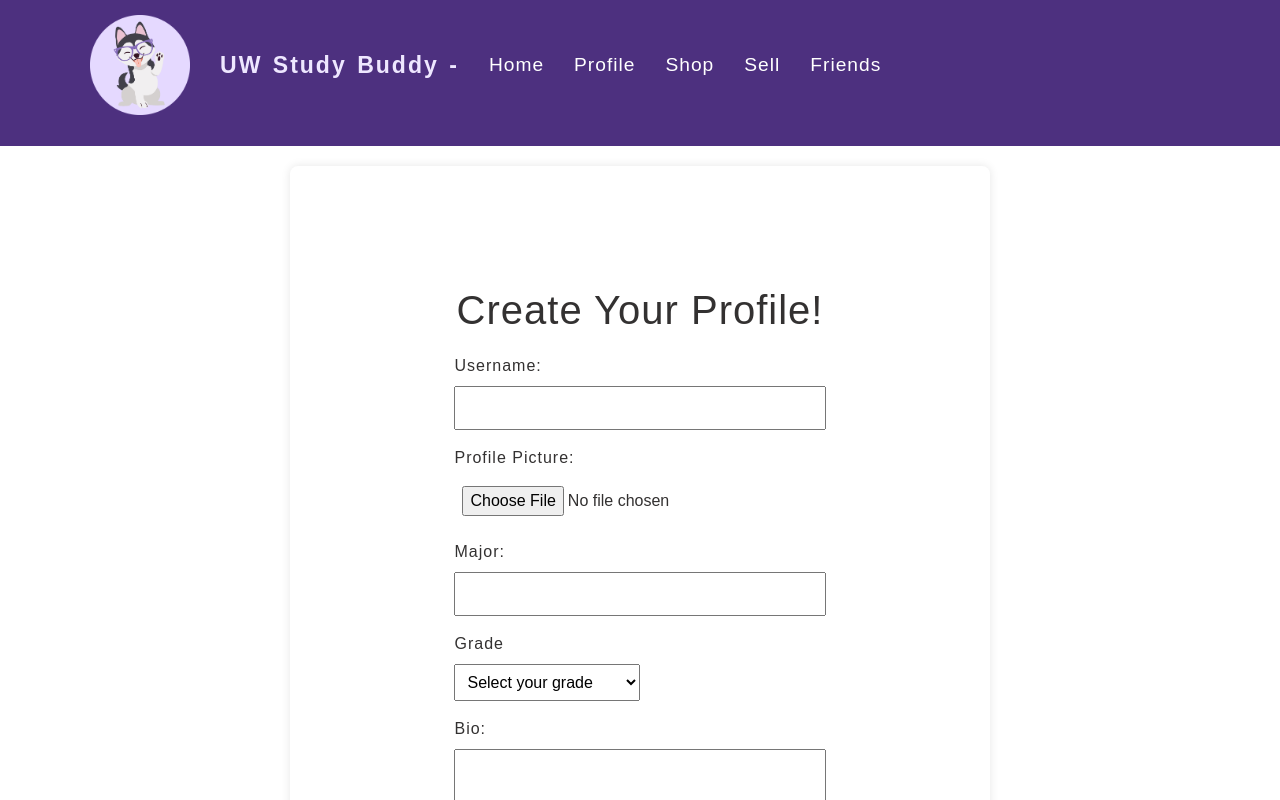
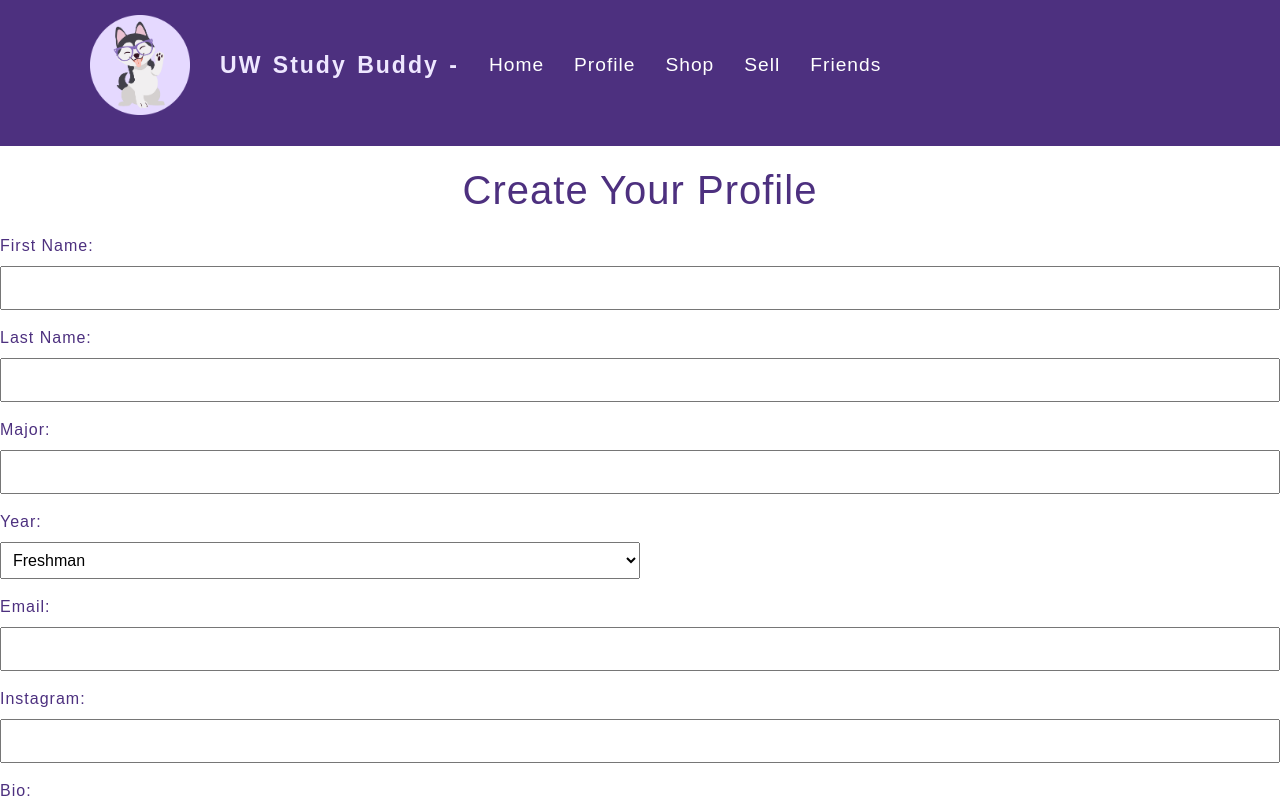
Before and after one commit to devanshidesai25/uwstudybuddy, a React (Create React App) app: page /profile in a window 1280 px wide. Shown: the top 800 px of the page. Built offline with nearby package versions, Linux system fonts and the light colour scheme.

Commit message:
data from profile form is being saved in formData

```diff
--- a/package.json
+++ b/package.json
@@ -6,6 +6,7 @@
     "@testing-library/jest-dom": "^5.17.0",
     "@testing-library/react": "^13.4.0",
     "@testing-library/user-event": "^13.5.0",
+    "axios": "^1.6.7",
     "bootstrap": "^5.3.3",
     "firebase": "^10.8.1",
     "react": "^18.2.0",
--- a/src/App.js
+++ b/src/App.js
@@ -1,5 +1,5 @@
 import React from 'react';
-import { Routes, Route} from 'react-router-dom';
+import { Routes, Route } from 'react-router-dom';
 import HomePage from './HomePage';
 import AvailableListings from './AvailableListings';
 import Sell from './Sell';
@@ -8,6 +8,7 @@ import ListingDisplay from './ListingDisplay';
 import Friends from './Friends';
 import 'bootstrap/dist/css/bootstrap.min.css';
 import './css/style.css';
+
 
 function App(props) {
   return (
--- a/src/Profile.js
+++ b/src/Profile.js
@@ -1,68 +1,90 @@
 import React, { useState } from 'react';
 import Header from './Header';
 import Footer from './Footer';
+import axios from 'axios'; // You'll need axios to make HTTP requests
 
-function EditProfile({ onSaveProfile }) {
-  const [profileData, setProfileData] = useState({
-    name: '',
-    image: '',
+const ProfileForm = () => {
+  const [formData, setFormData] = useState({
+    firstName: '',
+    lastName: '',
     major: '',
-    grade: '',
+    year: 'Freshman',
+    email: '',
+    instagram: '',
     bio: ''
   });
 
-  const handleInputChange = (e) => {
+  const handleChange = (e) => {
     const { name, value } = e.target;
-    setProfileData(prevData => ({
-      ...prevData,
+    setFormData(prevState => ({
+      ...prevState,
       [name]: value
     }));
   };
 
   const handleSubmit = (e) => {
     e.preventDefault();
-    onSaveProfile(profileData);
+    try {
+      localStorage.setItem('profileData', JSON.stringify(formData));
+      alert('Profile saved successfully!');
+      setFormData({
+        firstName: '',
+        lastName: '',
+        major: '',
+        year: '',
+        email: '',
+        instagram: '',
+        bio: ''
+      });
+    } catch (error) {
+      console.error('Error saving profile:', error);
+      alert('Error saving profile. Please try again later.');
+    }
   };
 
   return (
     <div>
-      <Header /> {}
-
-      <div className="profile-container">
-        <section id="Build Profile">
-          <h1>Create Your Profile!</h1>
-
-          <form onSubmit={handleSubmit} className="profile-form">
-            {/* Will add form link later */}
-            <label htmlFor="name">Username:</label>
-            <input type="text" id="name" name="name" required onChange={handleInputChange} value={profileData.name} />
-
-            <label htmlFor="profile-picture">Profile Picture:</label>
-            <input type="file" id="image" name="image" accept="image/*" onChange={handleInputChange} />
-
-            <label htmlFor="major">Major:</label>
-            <input type="text" id="major" name="major" onChange={handleInputChange} value={profileData.major} />
-
-            <label htmlFor="grade">Grade</label>
-            <select name="grade" className="grade-picker" onChange={handleInputChange} value={profileData.grade}>
-              <option value="">Select your grade</option>
-              <option>Freshman</option>
-              <option>Sophomore</option>
-              <option>Junior</option>
-              <option>Senior</option>
-            </select>
-
-            <label htmlFor="bio">Bio:</label>
-            <textarea id="bio" name="bio" rows="4" onChange={handleInputChange} value={profileData.bio}></textarea>
-
-            <button type="submit">Make Changes!</button>
-          </form>
-        </section>
-      </div>
-
-      <Footer /> {}
+      <Header />
+      <h1>Create Your Profile</h1>
+      <form onSubmit={handleSubmit}>
+        <div>
+          <label>First Name:</label>
+          <input type="text" name="firstName" value={formData.firstName} onChange={handleChange} required />
+        </div>
+        <div>
+          <label>Last Name:</label>
+          <input type="text" name="lastName" value={formData.lastName} onChange={handleChange} required />
+        </div>
+        <div>
+          <label>Major:</label>
+          <input type="text" name="major" value={formData.major} onChange={handleChange} required />
+        </div>
+        <div>
+          <label>Year:</label>
+          <select name="year" value={formData.year} onChange={handleChange}>
+            <option value="Freshman">Freshman</option>
+            <option value="Sophomore">Sophomore</option>
+            <option value="Junior">Junior</option>
+            <option value="Senior">Senior</option>
+          </select>
+        </div>
+        <div>
+          <label>Email:</label>
+          <input type="email" name="email" value={formData.email} onChange={handleChange} required />
+        </div>
+        <div>
+          <label>Instagram:</label>
+          <input type="text" name="instagram" value={formData.instagram} onChange={handleChange} />
+        </div>
+        <div>
+          <label>Bio:</label>
+          <textarea name="bio" value={formData.bio} onChange={handleChange}></textarea>
+        </div>
+        <button type="submit">Save Profile</button>
+      </form>
+      <Footer />
     </div>
   );
-}
+};
 
-export default EditProfile;
+export default ProfileForm;
```
Also changed, not shown: 2 other files (tests, documents, lock files or other folders). Lines whose indentation alone changed are shown as unchanged.
